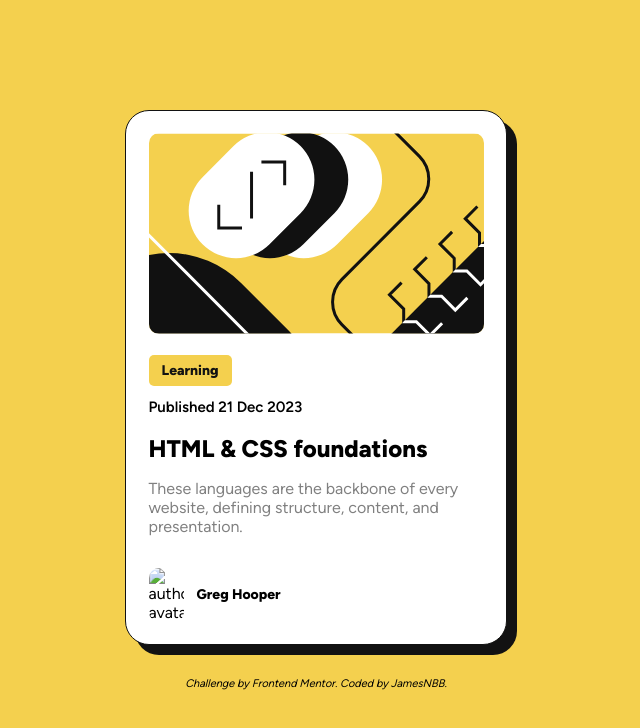
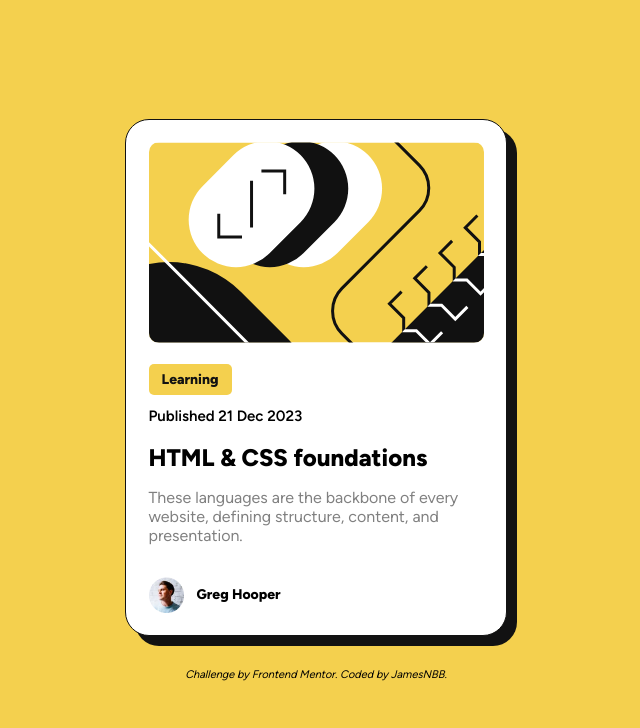
Before and after one commit to JamesNBB/blog-preview-card-main, a plain HTML site: page index.html in a window 1280 px wide. Shown: the whole page, without its empty margins (324-964 px from the left). Drawn offline with Linux system fonts and the light colour scheme; the site is published under a folder, as on GitHub Pages, so addresses that start at the root find nothing.

Commit message:
update to index.html

```diff
--- a/index.html
+++ b/index.html
@@ -25,7 +25,7 @@
           These languages are the backbone of every website, defining structure, content, and presentation.
         </p>
         <div class="author">
-          <img class="author-avatar" src="/assets/images/image-avatar.webp" alt="author-avatar">
+          <img class="author-avatar" src="assets/images/image-avatar.webp" alt="author-avatar">
           <p class="author-name">Greg Hooper</p>
         </div>
       </div>
```
